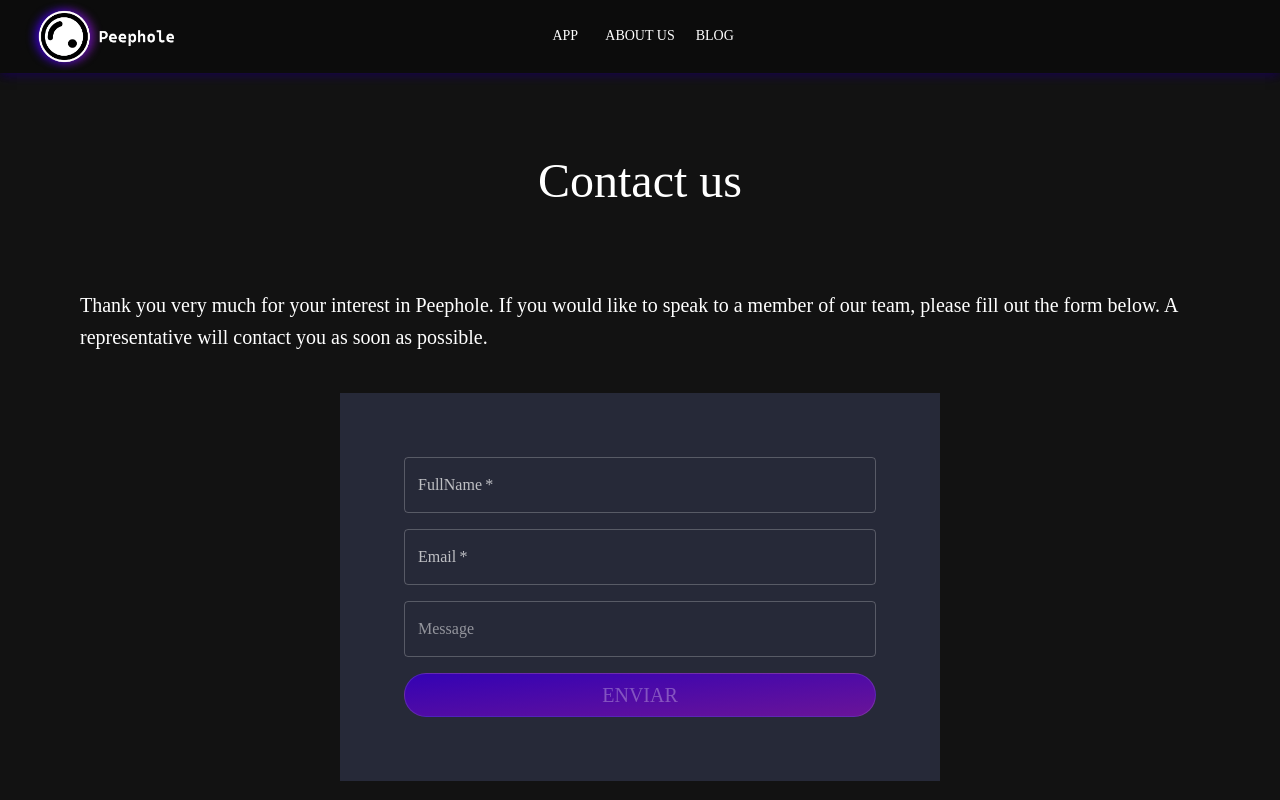
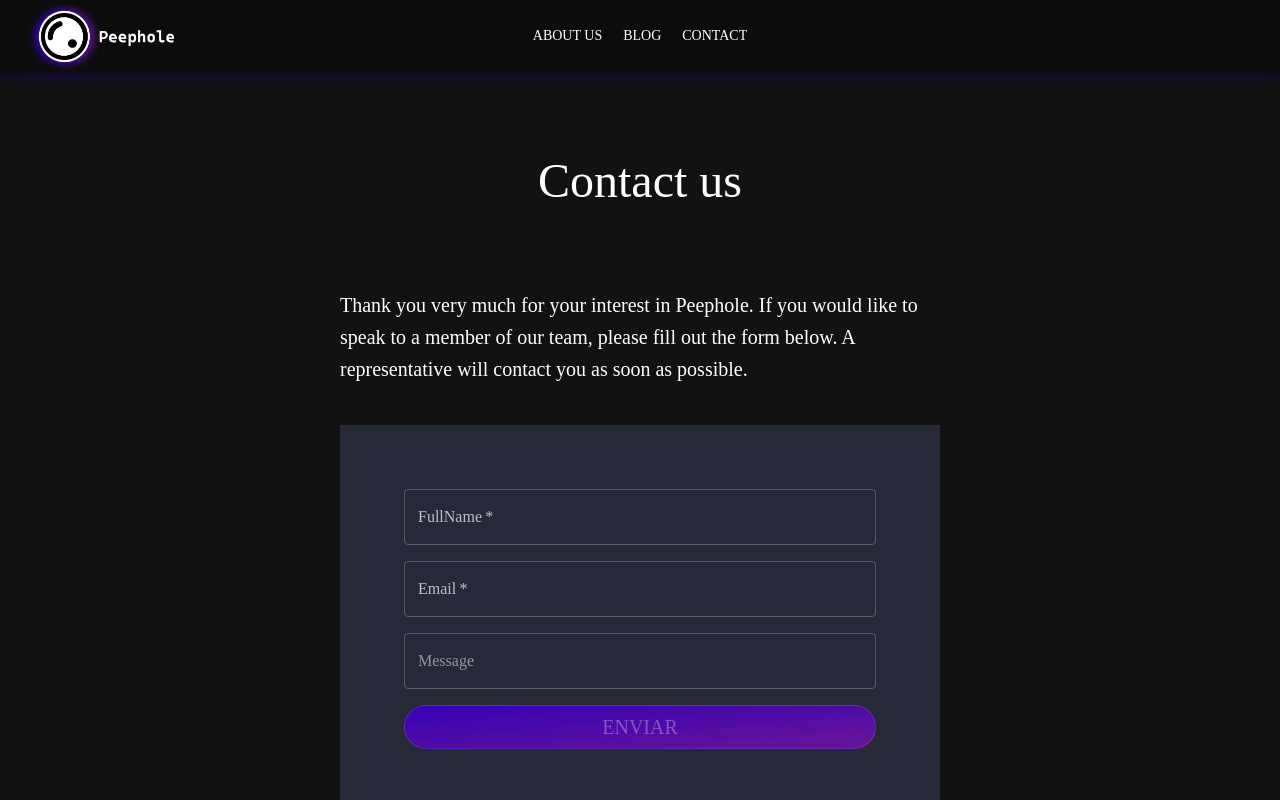
Before and after one commit to PeepholeApp/NFSD_APP_FRONTEND, a React (Vite) app: page /contact in a window 1280 px wide. Shown: the top 800 px of the page. Built offline with nearby package versions, Linux system fonts and the light colour scheme.

Commit message:
modify the contact location from the navbar to the navbar without logging in

```diff
--- a/src/components/MainMenu.jsx
+++ b/src/components/MainMenu.jsx
@@ -38,6 +38,22 @@ const MainMenu = ({ logged, vertical, onMenuClick }) => {
           >
             About us
           </Button>
+        </>
+      ) : (
+        <>
+          <Button
+            key="about"
+            component={Link}
+            to="/aboutUs"
+            sx={{ color: "#fff" }}
+          >
+            About us
+          </Button>
+
+          <Button key="blog" component={Link} to="/blog" sx={{ color: "#fff" }}>
+            Blog
+          </Button>
+
           <Button
             key="contact"
             component={Link}
@@ -47,23 +63,6 @@ const MainMenu = ({ logged, vertical, onMenuClick }) => {
             Contact
           </Button>
         </>
-      ) : (
-        <>
-          <Button key="app" component={Link} to="/app" sx={{ color: "#fff" }}>
-            App
-          </Button>
-          <Button
-            key="about"
-            component={Link}
-            to="/aboutUs"
-            sx={{ color: "#fff" }}
-          >
-            About us
-          </Button>
-          <Button key="blog" component={Link} to="/blog" sx={{ color: "#fff" }}>
-            Blog
-          </Button>
-        </>
       )}
     </Stack>
   );
--- a/src/pages/Contact.jsx
+++ b/src/pages/Contact.jsx
@@ -74,7 +74,7 @@ function Contact() {
         <Typography variant="h3" sx={{ m: 5 }}>
           Contact us
         </Typography>
-        <Typography variant="h6" sx={{ m: 5 }}>
+        <Typography variant="h6" sx={{ m: 5, width: 600 }}>
           Thank you very much for your interest in Peephole. If you would like
           to speak to a member of our team, please fill out the form below. A
           representative will contact you as soon as possible.
```
